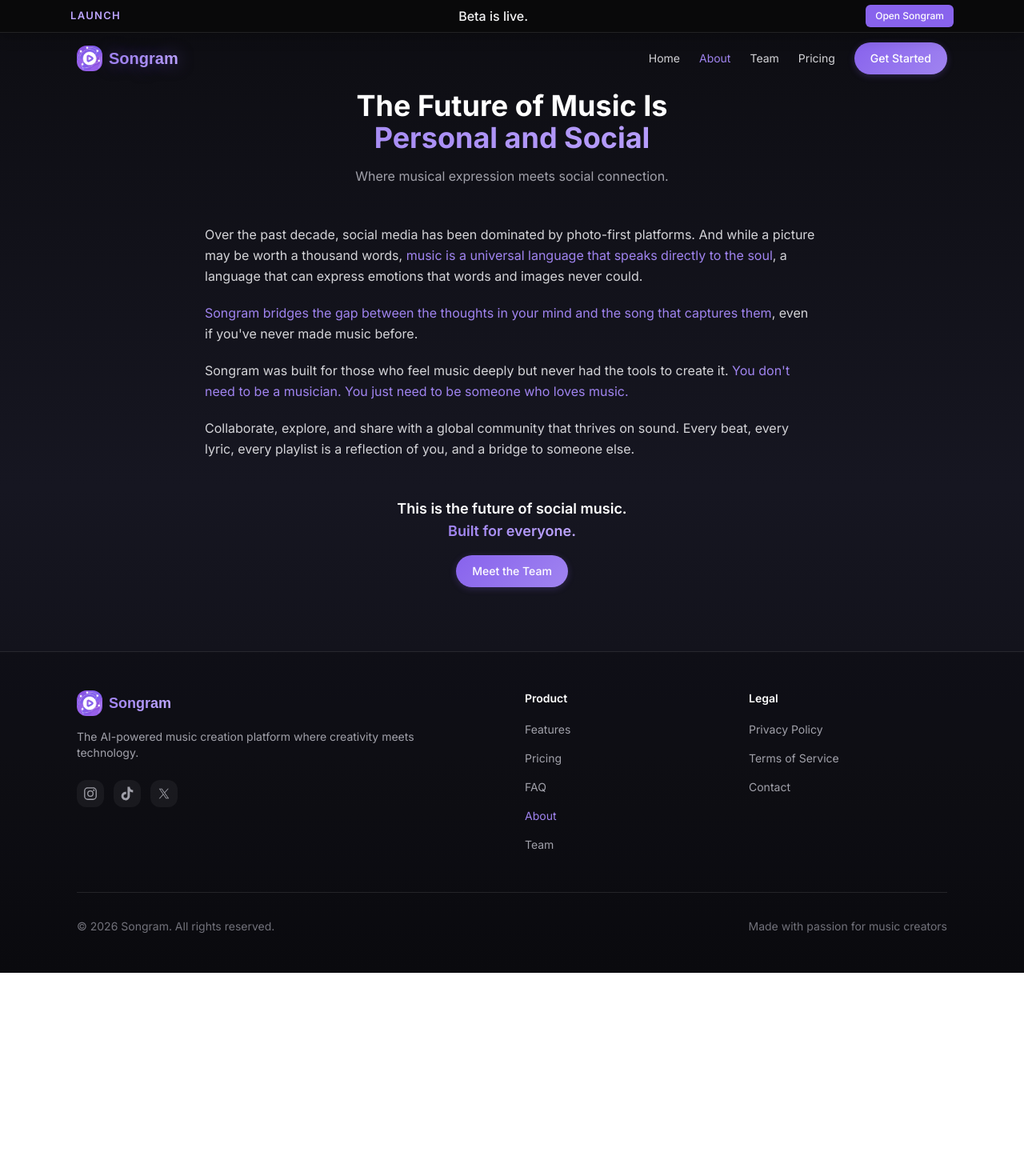
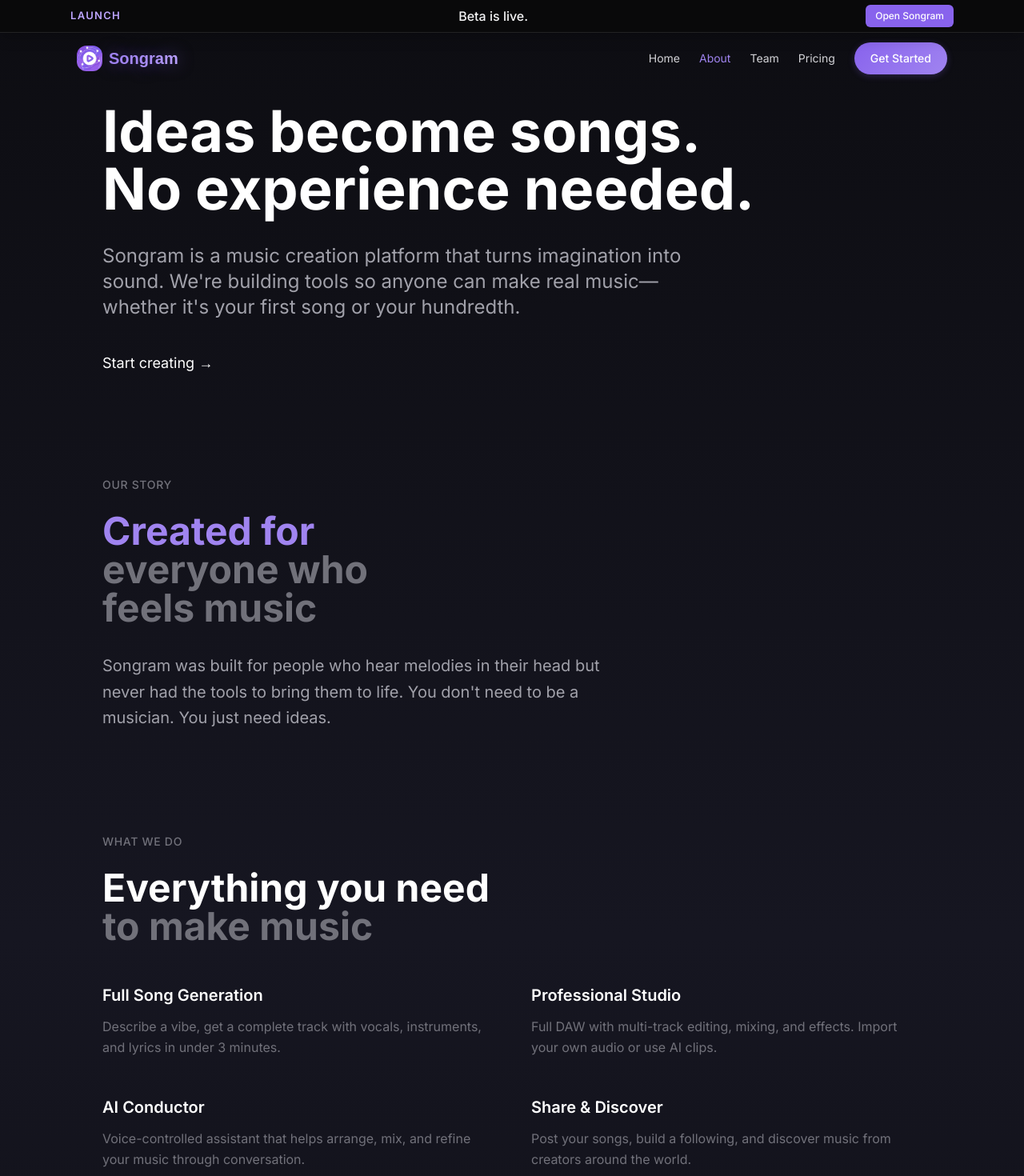
Before and after one commit to Songram-App/Songram-Website, a React (Vite) app: page /about in a window 1280 px wide. Shown: the top 1470 px of the page at 80% size. Before the commit the page ends 1216 px from the top, so only its background shows below. Built offline with nearby package versions, Linux system fonts and the light colour scheme; a web font is replaced by a local one.

Commit message:
style: apply brand purple to About page headings

```diff
--- a/src/pages/AboutPage.tsx
+++ b/src/pages/AboutPage.tsx
@@ -57,9 +57,9 @@ const AboutPage: React.FC = () => {
   return (
     <div className="min-h-screen">
       <SEO
-        title="About Songram - Our Mission & Vision"
-        description="Learn about Songram's mission to revolutionize music creation. Discover how we're empowering artists with AI-powered tools to create, share, and go viral."
-        keywords="about songram, music creation platform, AI music tools, music startup, artist empowerment, music technology"
+        title="About Songram - AI Music Creation Platform"
+        description="Create complete songs in minutes with AI. No music experience needed. Generate vocals, beats, and lyrics from a simple description. Try free today."
+        keywords="AI music generator, create songs online, music creation app, AI song maker, beat maker, lyrics generator, music production"
         url="https://www.songram.app/about"
       />
       {/* Navigation */}
@@ -114,51 +114,78 @@ const AboutPage: React.FC = () => {
       </nav>
 
       {/* Main Content */}
-      <main className="pt-28 pb-20 px-4 sm:px-6 lg:px-8">
-        <div className="max-w-3xl mx-auto">
+      <main className="pt-32 pb-24 px-4 sm:px-6 lg:px-8">
+        <div className="max-w-5xl mx-auto">
           {/* Hero */}
-          <motion.div className="text-center mb-12" initial={{ opacity: 0, y: 20 }} animate={{ opacity: 1, y: 0 }}>
-            <h1 className="text-3xl sm:text-4xl font-bold text-white mb-4">
-              The Future of Music Is
-              <span className="text-gradient block">Personal and Social</span>
+          <motion.div className="mb-32" initial={{ opacity: 0, y: 20 }} animate={{ opacity: 1, y: 0 }}>
+            <h1 className="text-4xl sm:text-5xl lg:text-7xl font-bold text-white leading-[1.1] mb-8">
+              Ideas become songs.<br />
+              No experience needed.
             </h1>
-            <p className="text-gray-400 max-w-xl mx-auto">
-              Where musical expression meets social connection.
+            <p className="text-xl sm:text-2xl text-gray-400 max-w-3xl leading-relaxed">
+              Songram is a music creation platform that turns imagination into sound. We're building tools so anyone can make real music—whether it's your first song or your hundredth.
             </p>
+            <div className="mt-10">
+              <a href="https://songram.app/login" className="text-white hover:text-primary-400 transition-colors text-lg">
+                Start creating →
+              </a>
+            </div>
           </motion.div>
 
-          {/* Story Content */}
-          <motion.div className="space-y-6" initial={{ opacity: 0, y: 40 }} animate={{ opacity: 1, y: 0 }} transition={{ delay: 0.2 }}>
-            <div className="space-y-5 text-gray-300 leading-relaxed">
-              <p>
-                Over the past decade, social media has been dominated by photo-first platforms. And while a picture may be worth a thousand words,
-                <span className="text-primary-400"> music is a universal language that speaks directly to the soul</span>, a language that can express emotions that words and images never could.
-              </p>
+          {/* Our Story Section */}
+          <motion.section className="mb-32" initial={{ opacity: 0, y: 40 }} animate={{ opacity: 1, y: 0 }} transition={{ delay: 0.1 }}>
+            <p className="text-gray-500 text-sm font-medium tracking-wider uppercase mb-6">Our Story</p>
+            <h2 className="text-3xl sm:text-4xl lg:text-5xl font-bold leading-[1.15] mb-8">
+              <span className="text-primary-400">Created for</span><br />
+              <span className="text-gray-500">everyone who<br />feels music</span>
+            </h2>
+            <p className="text-xl text-gray-400 max-w-2xl leading-relaxed">
+              Songram was built for people who hear melodies in their head but never had the tools to bring them to life. You don't need to be a musician. You just need ideas.
+            </p>
+          </motion.section>
 
-              <p>
-                <span className="text-primary-400">Songram bridges the gap between the thoughts in your mind and the song that captures them</span>, even if you've never made music before.
-              </p>
+          {/* What We Do Section */}
+          <motion.section className="mb-32" initial={{ opacity: 0, y: 40 }} animate={{ opacity: 1, y: 0 }} transition={{ delay: 0.2 }}>
+            <p className="text-gray-500 text-sm font-medium tracking-wider uppercase mb-6">What We Do</p>
+            <h2 className="text-3xl sm:text-4xl lg:text-5xl font-bold text-white leading-[1.15] mb-12">
+              Everything you need<br />
+              <span className="text-gray-500">to make music</span>
+            </h2>
+            <div className="grid grid-cols-1 md:grid-cols-2 gap-12">
+              <div>
+                <h3 className="text-xl font-semibold text-white mb-3">Full Song Generation</h3>
+                <p className="text-gray-500 leading-relaxed">Describe a vibe, get a complete track with vocals, instruments, and lyrics in under 3 minutes.</p>
+              </div>
+              <div>
+                <h3 className="text-xl font-semibold text-white mb-3">Professional Studio</h3>
+                <p className="text-gray-500 leading-relaxed">Full DAW with multi-track editing, mixing, and effects. Import your own audio or use AI clips.</p>
+              </div>
+              <div>
+                <h3 className="text-xl font-semibold text-white mb-3">AI Conductor</h3>
+                <p className="text-gray-500 leading-relaxed">Voice-controlled assistant that helps arrange, mix, and refine your music through conversation.</p>
+              </div>
+              <div>
+                <h3 className="text-xl font-semibold text-white mb-3">Share & Discover</h3>
+                <p className="text-gray-500 leading-relaxed">Post your songs, build a following, and discover music from creators around the world.</p>
+              </div>
+            </div>
+          </motion.section>
 
-              <p>
-                Songram was built for those who feel music deeply but never had the tools to create it.
-                <span className="text-primary-400"> You don't need to be a musician. You just need to be someone who loves music.</span>
-              </p>
-
-              <p>
-                Collaborate, explore, and share with a global community that thrives on sound. Every beat, every lyric, every playlist is a reflection of you, and a bridge to someone else.
-              </p>
-            </div>
-
-            <div className="text-center pt-6">
-              <p className="text-lg font-semibold text-white mb-4">
-                This is the future of social music.<br />
-                <span className="text-gradient">Built for everyone.</span>
-              </p>
-              <Link to="/team" className="btn-primary">
-                Meet the Team
+          {/* CTA Section */}
+          <motion.section className="mb-16" initial={{ opacity: 0, y: 40 }} animate={{ opacity: 1, y: 0 }} transition={{ delay: 0.3 }}>
+            <h2 className="text-3xl sm:text-4xl lg:text-5xl font-bold leading-[1.15] mb-8">
+              <span className="text-primary-400">Ready to make</span><br />
+              <span className="text-gray-500">your first song?</span>
+            </h2>
+            <div className="flex flex-col sm:flex-row items-start gap-6">
+              <a href="https://songram.app/login" className="inline-block bg-white text-black font-semibold px-8 py-4 rounded-full hover:bg-gray-100 transition-colors">
+                Start Creating Free
+              </a>
+              <Link to="/team" className="text-gray-400 hover:text-white transition-colors py-4">
+                Meet the team →
               </Link>
             </div>
-          </motion.div>
+          </motion.section>
         </div>
       </main>
 
--- a/src/pages/FAQPage.tsx
+++ b/src/pages/FAQPage.tsx
@@ -229,9 +229,9 @@ const FAQPage = () => {
   return (
     <div className="min-h-screen text-white">
       <SEO
-        title="FAQ - Frequently Asked Questions"
-        description="Find answers to common questions about Songram. Learn how to create music, upload tracks, use AI features, and more."
-        keywords="songram FAQ, music creation help, AI music questions, songram support, music app guide"
+        title="FAQ - How Songram AI Music Creator Works"
+        description="How to create songs with AI, export your music, use the studio, and more. Get answers to common questions about Songram."
+        keywords="how to make songs with AI, songram help, AI music tutorial, create music online FAQ"
         url="https://www.songram.app/faq"
       />
       {/* FAQ Schema for rich results */}
--- a/src/pages/WelcomePage.tsx
+++ b/src/pages/WelcomePage.tsx
@@ -170,8 +170,8 @@ const WelcomePage: React.FC = () => {
     <div className="min-h-screen">
       <SEO
         title="Songram | Music Creation & Social Platform for Artists"
-        description="Create beats, share songs, connect with artists, and go viral. Songram is the ultimate AI-powered music workspace for modern music creators."
-        keywords="music creation, AI music, beat maker, music social media, song sharing, music collaboration, music platform, artist community, music production"
+        description="Turn ideas into complete songs instantly. AI generates vocals, beats & lyrics from your description. No music experience needed. Start free."
+        keywords="AI song generator, create songs online, free music maker, AI music creator, make songs with AI, text to song, AI vocals"
         url="https://www.songram.app"
       />
       {/* Navigation */}
```
Also changed, not shown: src/pages/PricingPage.tsx (+7 -9 lines).
